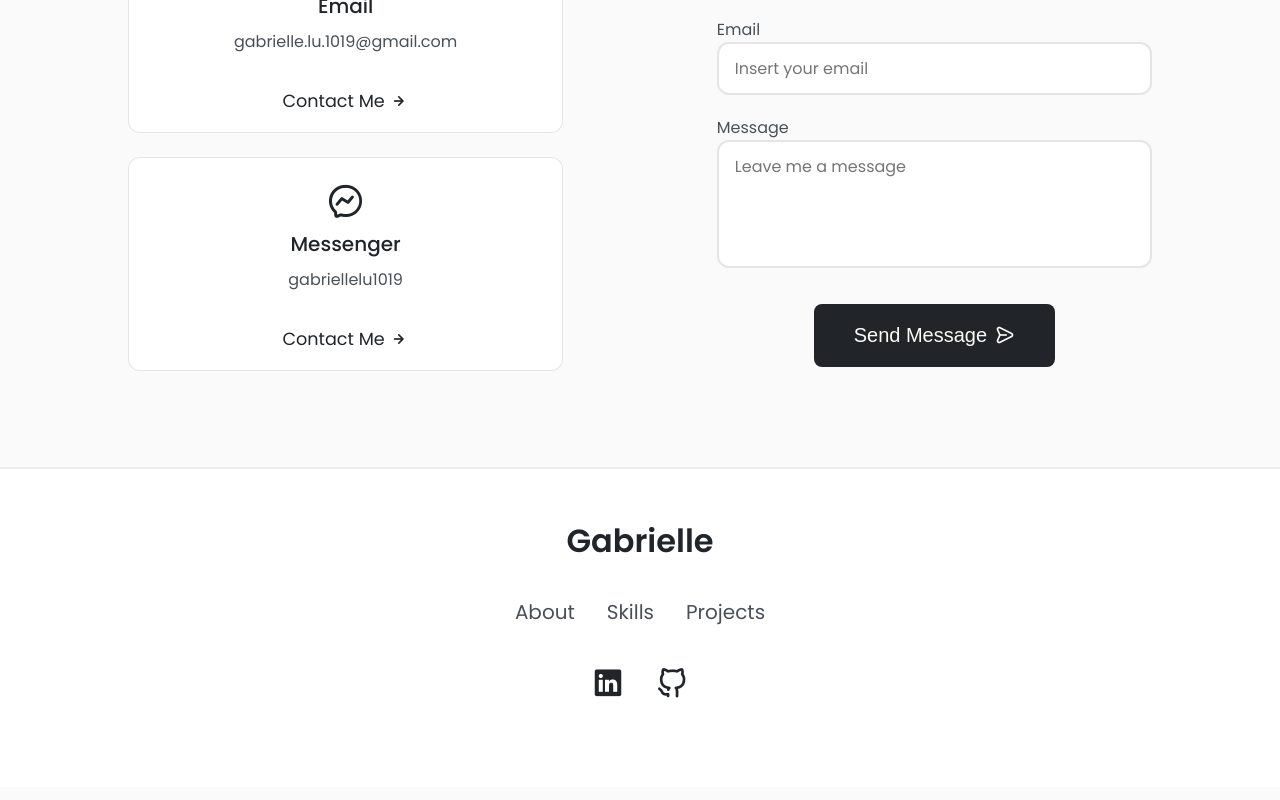
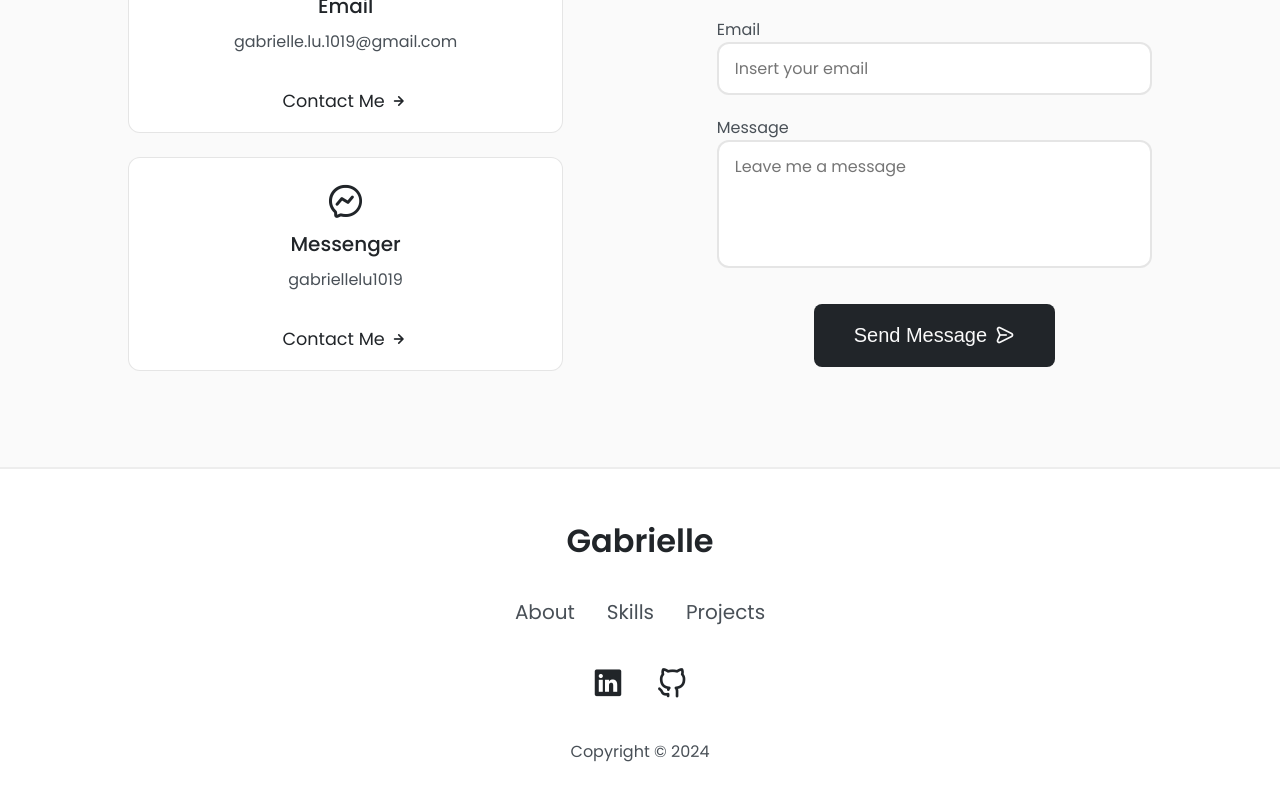
Before and after one commit to GabrielleGaiGai/Portfolio, a React (Create React App) app: page / in a window 1280 px wide. Shown: the part 3720-4520 px from the top of the page. Built offline with nearby package versions, Linux system fonts and the light colour scheme.

Commit message:
remove redundant and add copyright

```diff
--- a/src/componenets/footer/Footer.jsx
+++ b/src/componenets/footer/Footer.jsx
@@ -2,6 +2,8 @@ import React from 'react'
 import './Footer.css';
 
 function Footer() {
+    const today = new Date();
+
     return (
         <footer className='footer'>
             <div className="footer__container container">
@@ -34,8 +36,9 @@ function Footer() {
                     <a href="https://github.com/GabrielleGaiGai" className="footer__social-icon" target="_blank" rel="noopener noreferrer">
                         <i class="uil uil-github-alt"></i>
                     </a>
+                </div>
 
-                </div>
+                <p>Copyright &copy; {today.getFullYear()}</p>
             </div>
         </footer>
 
--- a/src/index.js
+++ b/src/index.js
@@ -2,7 +2,6 @@ import React from 'react';
 import ReactDOM from 'react-dom/client';
 import './index.css';
 import App from './App';
-import reportWebVitals from './reportWebVitals';
 
 const root = ReactDOM.createRoot(document.getElementById('root'));
 root.render(
@@ -10,8 +9,3 @@ root.render(
     <App />
   </React.StrictMode>
 );
-
-// If you want to start measuring performance in your app, pass a function
-// to log results (for example: reportWebVitals(console.log))
-// or send to an analytics endpoint. Learn more: https://bit.ly/CRA-vitals
-reportWebVitals();
```
Also changed, not shown: src/setupTests.js (deleted, +0 -5 lines).
